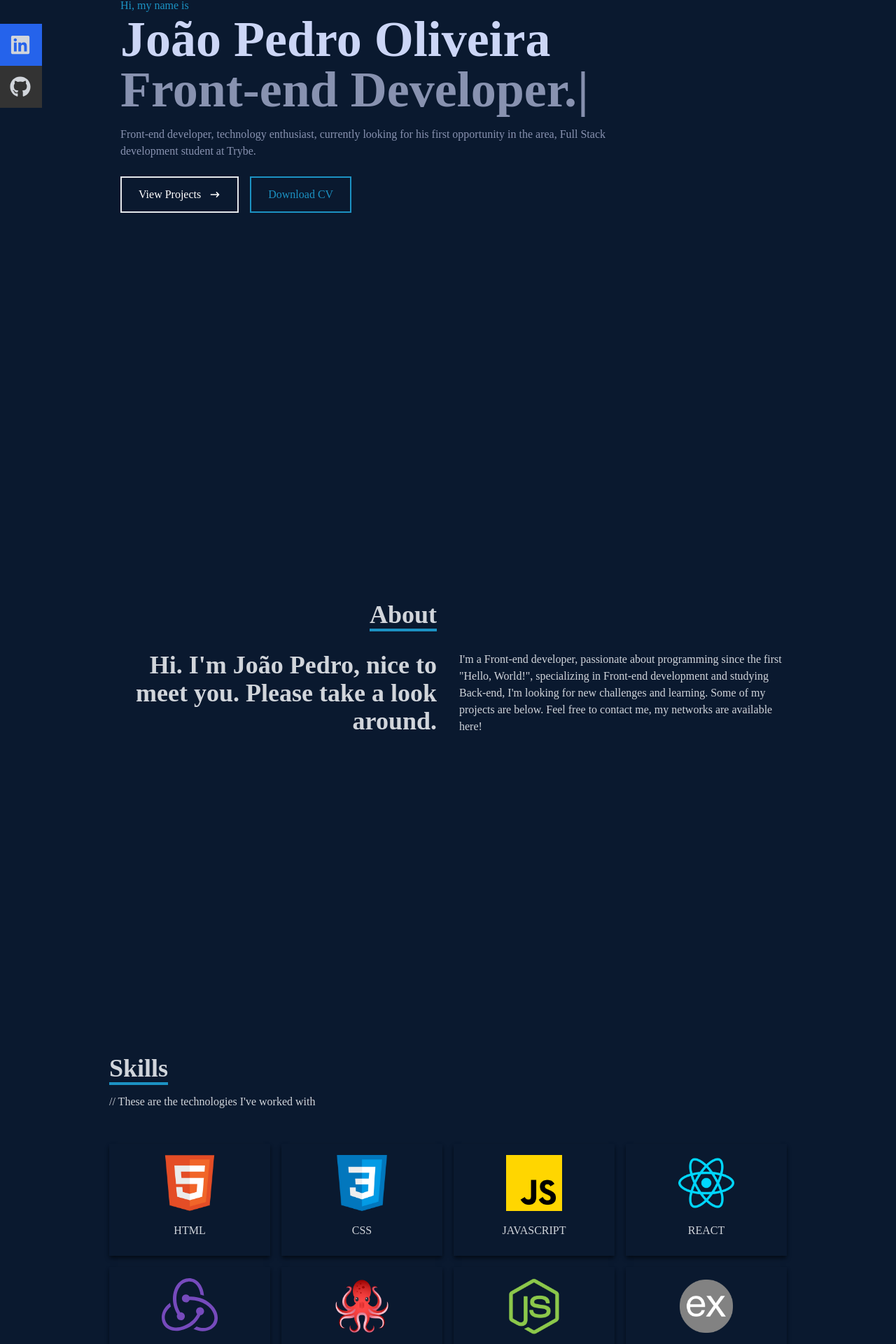
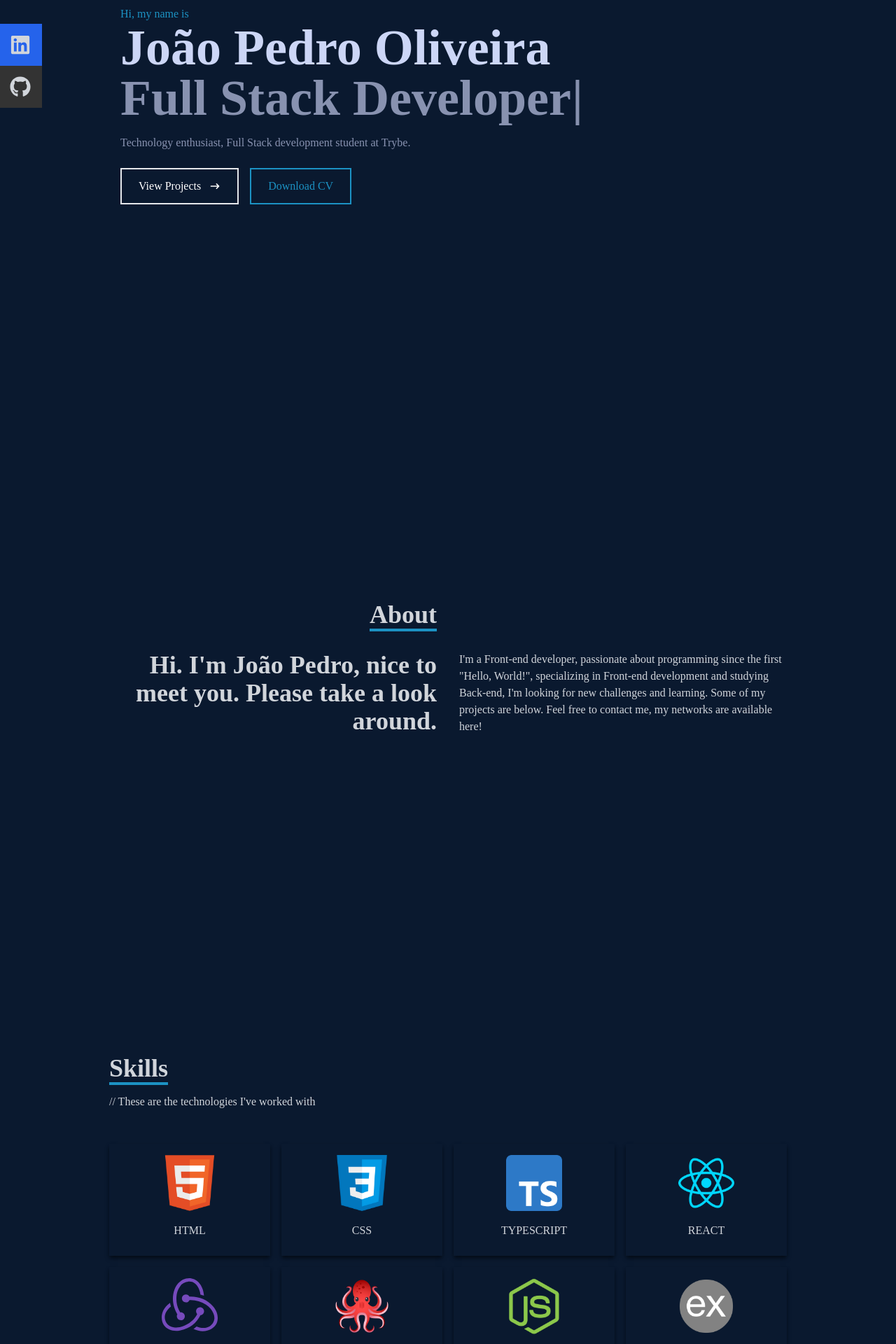
Before and after one commit to jpoliveiramateus/portfolio, a React (Create React App) app: page / in a window 1280 px wide. Shown: the part 246-2166 px from the top of the page at 70% size. Built offline with nearby package versions, Linux system fonts and the light colour scheme; the HTML template or start-up script is replaced by a standard one.

Commit message:
feat: add new skill

```diff
--- a/src/components/Home.jsx
+++ b/src/components/Home.jsx
@@ -13,13 +13,12 @@ const Home = () => {
           <Typewriter
             onInit={(typewriter) => {
               typewriter.typeString("Welcome!").pauseFor(1000).deleteAll()
-              .typeString("Front-end Developer.").start();
+              .typeString("Full Stack Developer.").start();
             }}
           />
         </div>
         <p className='text-[#8892b0] py-4 max-w-[700px]'>
-          Front-end developer, technology enthusiast, currently looking for his first opportunity in the area,
-          Full Stack development student at Trybe.
+          Technology enthusiast, Full Stack development student at Trybe.
         </p>
         <div className='flex flex-col sm:flex-row sm:gap-4'>
           <Link
--- a/src/components/Skills.jsx
+++ b/src/components/Skills.jsx
@@ -2,7 +2,7 @@ import React from "react";
 
 import HTML from "../assets/html.png";
 import CSS from "../assets/css.png";
-import JavaScript from "../assets/javascript.png";
+import TypeScript from "../assets/typescript.png";
 import ReactImg from "../assets/react.png";
 import Redux from '../assets/redux.svg';
 import TestingLibray from '../assets/testinglibrary.png';
@@ -30,8 +30,8 @@ const Skills = () => {
             <p className='my-4'>CSS</p>
           </div>
           <div className='pt-4 pb-2 shadow-md shadow-[#040c16] hover:scale-110 duration-500'>
-            <img className='w-20 mx-auto' src={JavaScript} alt='JavaScript icon' />
-            <p className='my-4'>JAVASCRIPT</p>
+            <img className='w-20 mx-auto' src={TypeScript} alt='TypeScript icon' />
+            <p className='my-4'>TYPESCRIPT</p>
           </div>
           <div className='pt-4 pb-2 shadow-md shadow-[#040c16] hover:scale-110 duration-500'>
             <img className='w-20 mx-auto' src={ReactImg} alt='React icon' />
```
Also changed, not shown: src/assets/javascript.png (deleted), src/assets/typescript.png (added).
